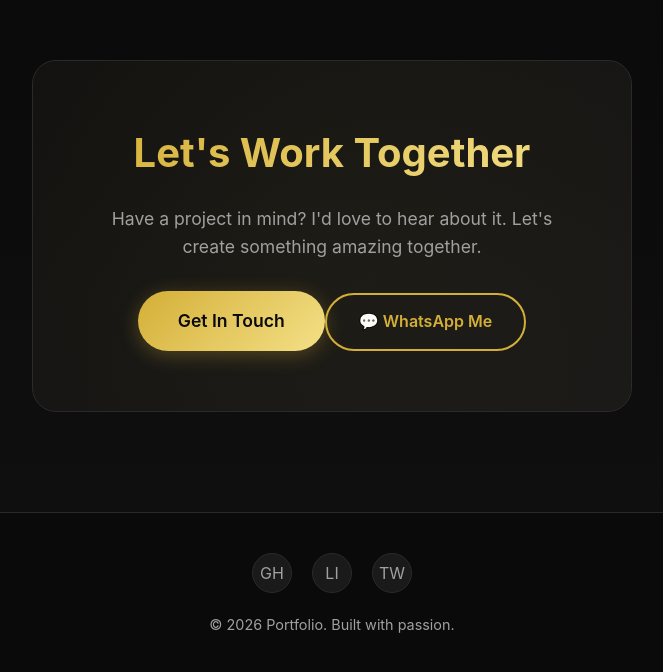
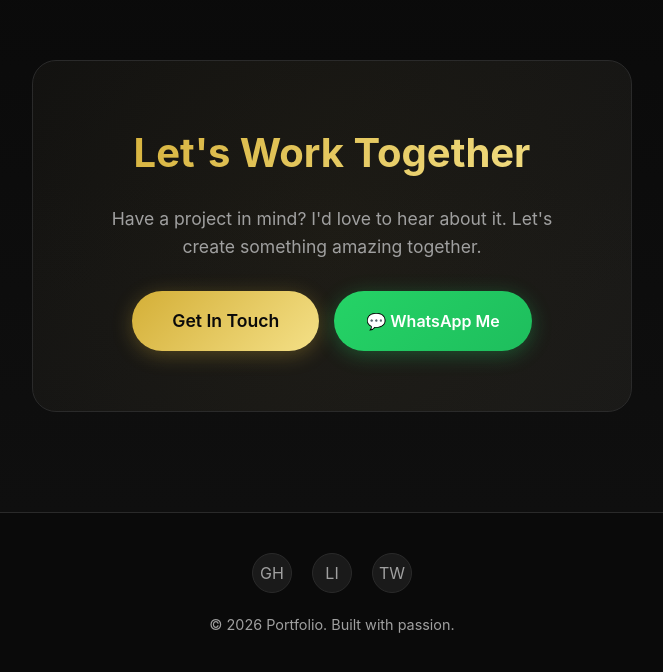
Before and after one commit to AkhonaKhuzwayo/Portfolio-Website, a React (Vite) app: page / in a window 1280 px wide. Shown: the part 2532-3204 px from the top of the page, without its empty margins (308-971 px from the left). Built offline with nearby package versions, Linux system fonts and the light colour scheme.

Commit message:
Changes in the index.css and Contact.tsx

```diff
--- a/components/Contact.tsx
+++ b/components/Contact.tsx
@@ -17,12 +17,12 @@ function Contact() {
           </a>
 
           {/* WhatsApp Button */}
-          <a
+         <a
             href="https://wa.me/27671931298?text=Hi%20Akhona,%20I%20saw%20your%20portfolio%20and%20would%20like%20to%20connect"
             target="_blank"
             rel="noopener noreferrer"
-            className="btn btn-secondary"
-          >
+            className="btn btn-whatsapp"
+        >
             💬 WhatsApp Me
           </a>
         </div>
--- a/index.css
+++ b/index.css
@@ -570,3 +570,52 @@ body {
   opacity: 1;
   transform: translateY(0);
 }
+
+/* CONTACT BUTTONS LAYOUT */
+.contact-buttons {
+  display: flex;
+  gap: 15px;
+  justify-content: center;
+  flex-wrap: wrap;
+}
+
+/* WHATSAPP BUTTON */
+.btn-whatsapp {
+  background: linear-gradient(135deg, #25D366, #1ebe5d);
+  color: #ffffff;
+  box-shadow: 0 4px 20px rgba(37, 211, 102, 0.3);
+  position: relative;
+  overflow: hidden;
+}
+
+/* Hover Effect */
+.btn-whatsapp:hover {
+  transform: translateY(-3px) scale(1.03);
+  box-shadow: 0 10px 30px rgba(37, 211, 102, 0.5);
+}
+
+/* Click Effect */
+.btn-whatsapp:active {
+  transform: scale(0.98);
+}
+
+/* Shine Animation */
+.btn-whatsapp::before {
+  content: '';
+  position: absolute;
+  top: 0;
+  left: -100%;
+  width: 100%;
+  height: 100%;
+  background: linear-gradient(
+    120deg,
+    transparent,
+    rgba(255, 255, 255, 0.3),
+    transparent
+  );
+  transition: 0.6s ease;
+}
+
+.btn-whatsapp:hover::before {
+  left: 100%;
+}
```
